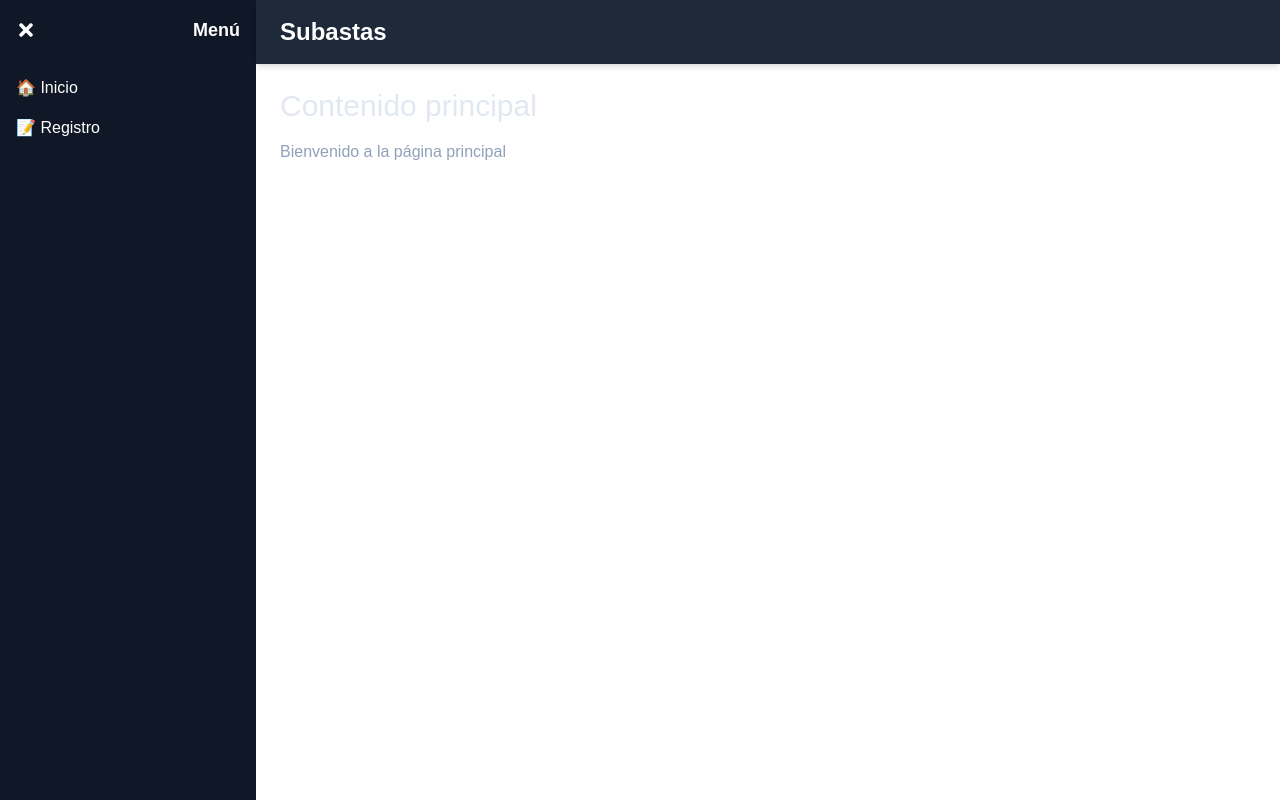
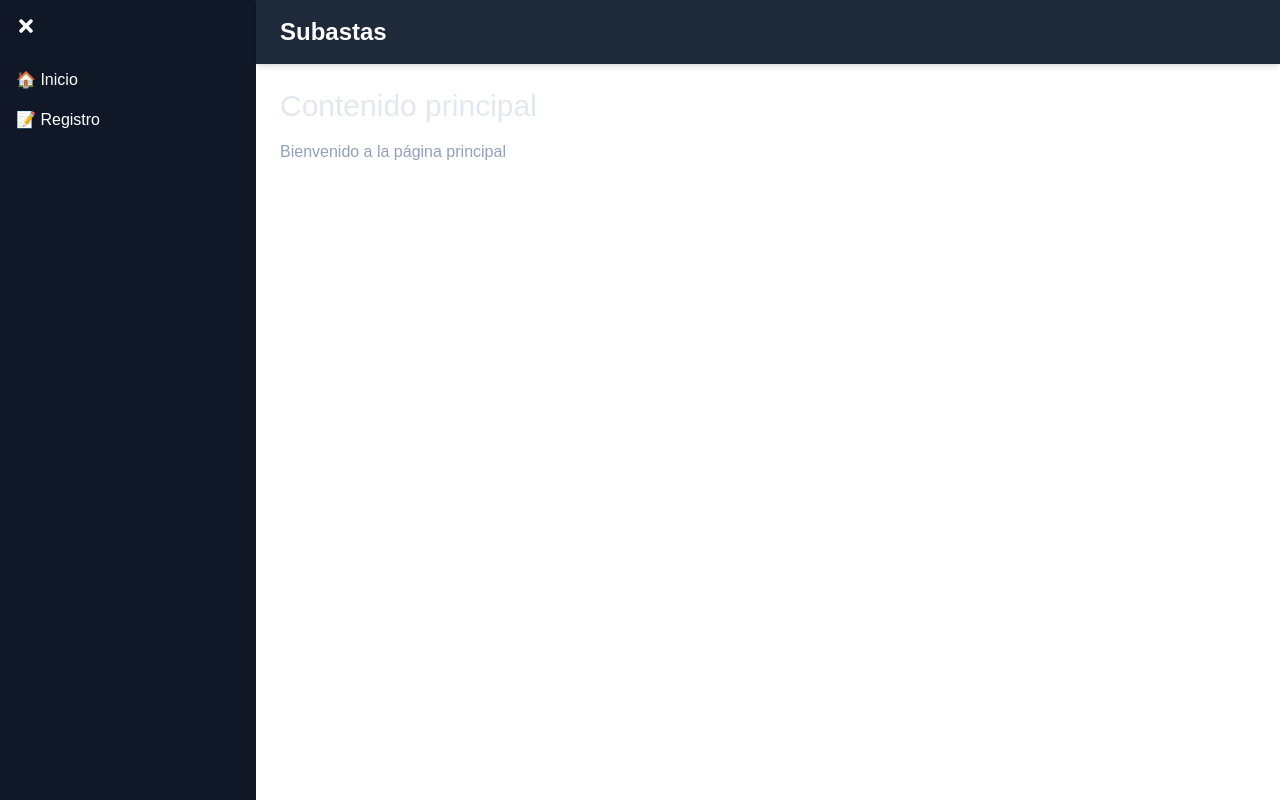
Before and after one commit to daswsi-utp/FrontEnd_Auction_Page, a Next.js app in the folder auction_page/: page / in a window 1280 px wide. Built offline with nearby package versions, Linux system fonts and the light colour scheme.

Commit message:
PACKAGE UPDATE
PACKAGE UPDATE

```diff
--- a/auction_page/src/app/layout.jsx
+++ b/auction_page/src/app/layout.jsx
@@ -4,7 +4,6 @@ import './globals.css';
 
 import NavBar from '../components/NavBar.jsx';
 import Header from '../components/Header.jsx';
-
 
 export default function RootLayout({ children }) {
   return (
--- a/auction_page/src/components/NavBar.jsx
+++ b/auction_page/src/components/NavBar.jsx
@@ -19,13 +19,13 @@ export default function NavBar() {
           <button onClick={toggleSidebar} className="text-white text-xl">
             {isOpen ? <FaTimes /> : <FaBars />}
           </button>
-          {isOpen && <span className="text-lg font-bold">Menú</span>}
+
         </div>
 
         <nav className="flex flex-col gap-4 p-4">
           <Link href="/" className="hover:text-blue-400 transition-colors">🏠 {isOpen && 'Inicio'}</Link>
           <Link href="/Auth/Register" className="hover:text-blue-400 transition-colors">📝 {isOpen && 'Registro'}</Link>
-
+          {/* AQUI PONDRE LOS OTROS LINKS */}
         </nav>
       </div>
     </div>
```
Also changed, not shown: auction_page/package.json (+3 -4 lines), 1 other file (tests, documents, lock files or other folders).
